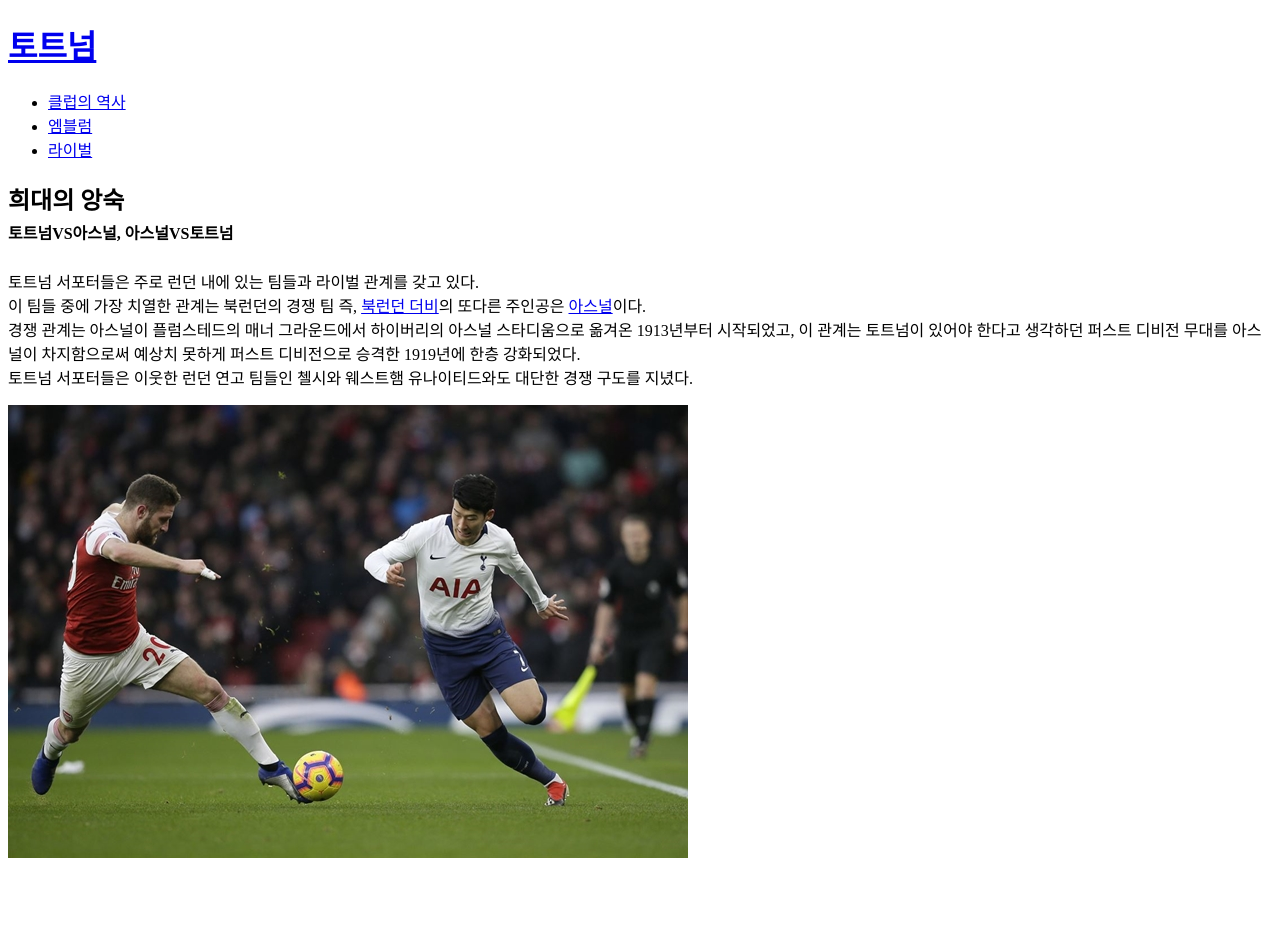
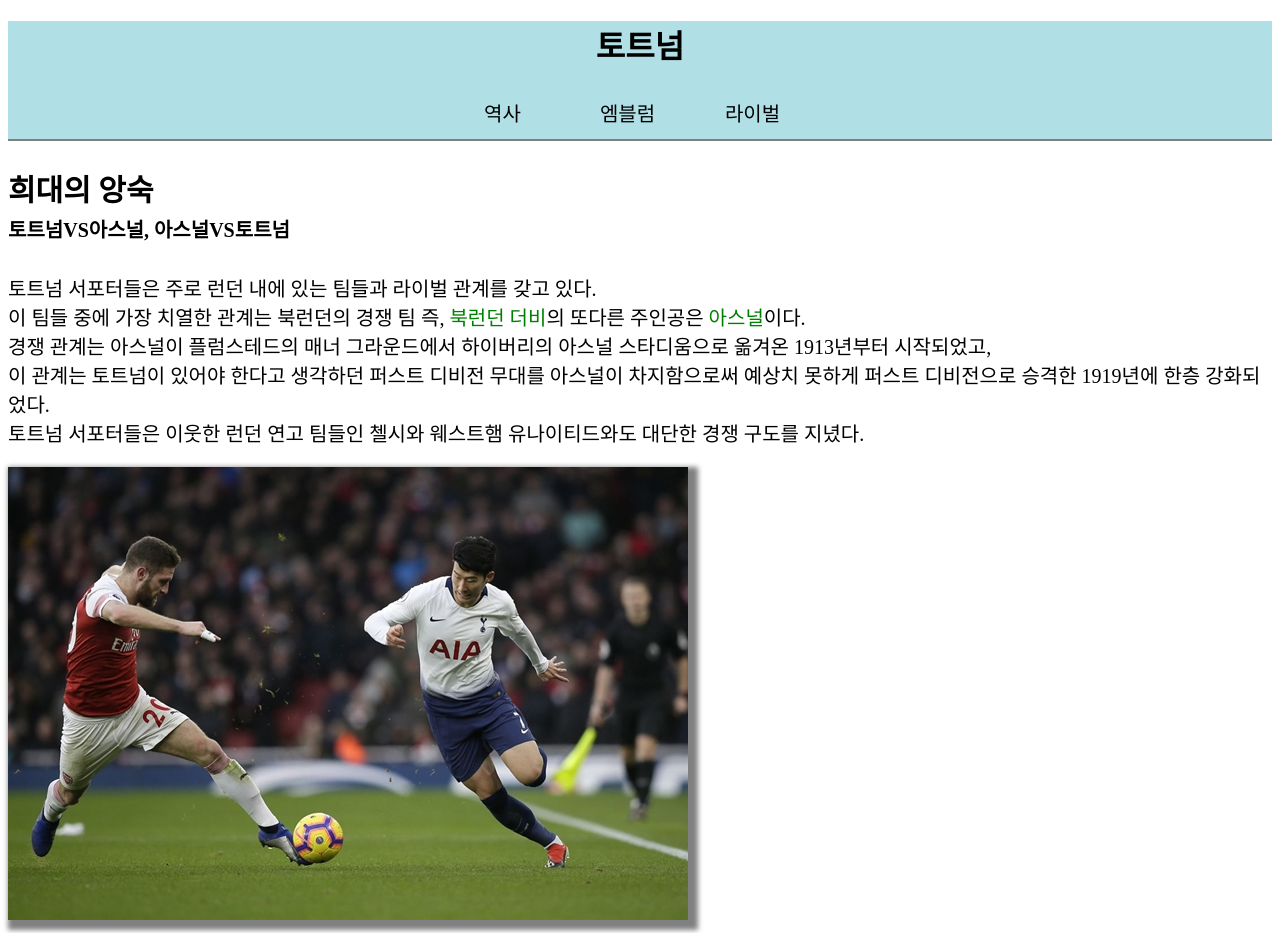
Before and after one commit to Paulomin/web1, a plain HTML site: page 3.html in a window 1280 px wide. Before the commit the page ends 870 px from the top, so only its background shows below. Drawn offline with Linux system fonts and the light colour scheme.

Commit message:
Update 3.html

```diff
--- a/3.html
+++ b/3.html
@@ -3,21 +3,69 @@
 <head>
   <title>토트넘 핫스퍼FC</title>
   <meta charset="utf-8">
+  <style>
+  header {
+    background-color: powderblue;
+    border-bottom: 2px solid gray;
+  }
+  header a {
+    color: black
+  }
+  #fa {
+    text-decoration: none;
+  }
+  #menu ul li {
+    float:left;
+    width:25%;
+    height:50px;
+    line-height: 50px;
+    text-align: center;
+    list-style: none;
+    background-color: powderblue;
+    font-size: 20px;
+  }
+  #menu ul {
+    width:500px;
+    margin:0 auto;
+    overflow: hidden;
+    padding-left:100px;
+  }
+  #menu a {
+    text-decoration: none;
+  }
+  .img {
+    target=_blank;
+    text-decoration: none;
+  }
+  article a {
+    color: green;
+  }
+  </style>
 </head>
 <body>
-  <h1><a href="index.html">토트넘</h1></a>
+  <header>
+   <h1 style="text-align:center;">
+     <a href="index.html" id="fa">토트넘</a>
+   </h1>
+   <div id="menu">
      <ul>
-    <li><a href="1.html">클럽의 역사</li></a>
-    <li><a href="2.html">엠블럼</li></a>
-    <li><a href="3.html">라이벌</li></a>
+       <li><a href="1.html">역사</a></li>
+       <li><a href="2.html">엠블럼</a></li>
+       <li><a href="3.html">라이벌</a></li>
      </ul>
+   </div>
+   </header>
+  <article style="font-size:20px;">
     <h2 style="margin-bottom:4px;">희대의 앙숙</h2>
       <strong>토트넘VS아스널, 아스널VS토트넘</strong>
       <p style="margin-top:7px;"><br>토트넘 서포터들은 주로 런던 내에 있는 팀들과 라이벌 관계를 갖고 있다. <br>이 팀들 중에 가장 치열한 관계는 북런던의 경쟁 팀 즉,
-  <a href="https://ko.wikipedia.org/wiki/%EB%B6%81%EB%9F%B0%EB%8D%98_%EB%8D%94%EB%B9%84" target="_blank">북런던 더비</a>의 또다른 주인공은
-  <a href="https://namu.wiki/w/%EC%95%84%EC%8A%A4%EB%82%A0%20FC" target="_blank" title="아스널 그들은 누구인가">아스널</a>이다.
-  <br>경쟁 관계는 아스널이 플럼스테드의 매너 그라운드에서 하이버리의 아스널 스타디움으로 옮겨온 1913년부터 시작되었고, 이 관계는 토트넘이 있어야 한다고 생각하던 퍼스트 디비전 무대를 아스널이 차지함으로써 예상치 못하게 퍼스트 디비전으로 승격한 1919년에 한층 강화되었다.
+      <a href="https://ko.wikipedia.org/wiki/%EB%B6%81%EB%9F%B0%EB%8D%98_%EB%8D%94%EB%B9%84"
+       class="img">북런던 더비</a>의 또다른 주인공은
+      <a href="https://namu.wiki/w/%EC%95%84%EC%8A%A4%EB%82%A0%20FC"
+       class="img">아스널</a>이다.
+      <br>경쟁 관계는 아스널이 플럼스테드의 매너 그라운드에서 하이버리의 아스널 스타디움으로 옮겨온 1913년부터 시작되었고,<br> 이 관계는 토트넘이 있어야 한다고 생각하던 퍼스트 디비전 무대를 아스널이 차지함으로써 예상치 못하게 퍼스트 디비전으로 승격한 1919년에 한층 강화되었다.
       <br>토트넘 서포터들은 이웃한 런던 연고 팀들인 첼시와 웨스트햄 유나이티드와도 대단한 경쟁 구도를 지녔다.</p>
-  <img src="ntd.jpg">
+      <img src="ntd.jpg" style="box-shadow: 5px 5px 5px 5px gray;">
+  </article>
 </body>
 </html>
```
Lines whose indentation alone changed are shown as unchanged.
